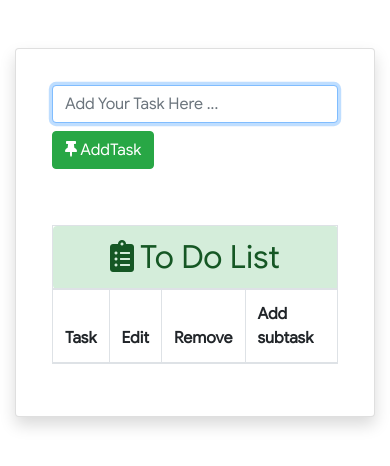
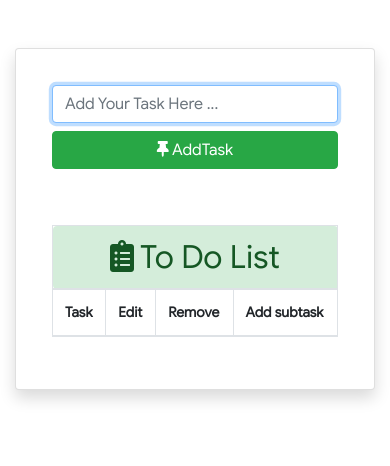
Before and after one commit to ShubhamSahaniNitkkr/todo-list-app-reactjs, a React (Create React App) app: page / in a window 390 px wide. Shown: the top 466 px of the page. Built offline with nearby package versions, Linux system fonts and the light colour scheme; the HTML template or start-up script is replaced by a standard one.

Commit message:
Standardize local dev: npm run dev

```diff
--- a/package.json
+++ b/package.json
@@ -2,6 +2,7 @@
   "name": "daily-todo",
   "version": "0.1.0",
   "private": true,
+  "homepage": "https://shubhamsahaniNitkkr.github.io/old-basic-projects/projects/todo-list-app-reactjs",
   "dependencies": {
     "bootstrap": "^4.3.1",
     "react": "^16.8.4",
@@ -10,6 +11,7 @@
     "uuid": "^3.3.2"
   },
   "scripts": {
+    "dev": "react-scripts start",
     "start": "react-scripts start",
     "build": "react-scripts build",
     "test": "react-scripts test",
--- a/public/index.html
+++ b/public/index.html
@@ -8,6 +8,10 @@
       content="width=device-width, initial-scale=1, shrink-to-fit=no"
     />
     <meta name="theme-color" content="#000000" />
+    <meta
+      name="description"
+      content="A simple todo list app built with React to manage tasks and stay organized."
+    />
     <!--
       manifest.json provides metadata used when your web app is installed on a
       user's mobile device or desktop. See https://developers.google.com/web/fundamentals/web-app-manifest/
--- a/src/App.js
+++ b/src/App.js
@@ -21,7 +21,6 @@ class App extends Component {
       this.setState({
         items: JSON.parse(items),
       });
-      console.log('onload', JSON.parse(items));
     }
   }
 
@@ -61,7 +60,6 @@ class App extends Component {
             id: parentId,
           });
         } else if (action === 'edit') {
-          console.log(item.title, this.state.item, 'man');
           item.title = this.state.item;
         }
       }
--- a/src/index.css
+++ b/src/index.css
@@ -1,3 +1,8 @@
+*, *::before, *::after { box-sizing: border-box; }
+img { max-width: 100%; height: auto; }
+body { overflow-x: hidden; }
+@media (max-width: 768px) { .container { padding: 0 12px; } }
+
 @font-face {
   font-family: googleFont;
   src: url('./Google-Sans-Fonts/GoogleSans-Regular.ttf');
@@ -15,3 +20,28 @@ code {
 i {
   cursor: pointer;
 }
+
+@media (max-width: 768px) {
+  .container {
+    padding-left: 12px;
+    padding-right: 12px;
+  }
+
+  .table {
+    font-size: 0.875rem;
+  }
+
+  .table th,
+  .table td {
+    padding: 0.5rem;
+  }
+
+  .card {
+    overflow-x: auto;
+  }
+
+  .btn {
+    width: 100%;
+    margin-bottom: 0.5rem;
+  }
+}
```
Also changed, not shown: 2 other files (tests, documents, lock files or other folders).
